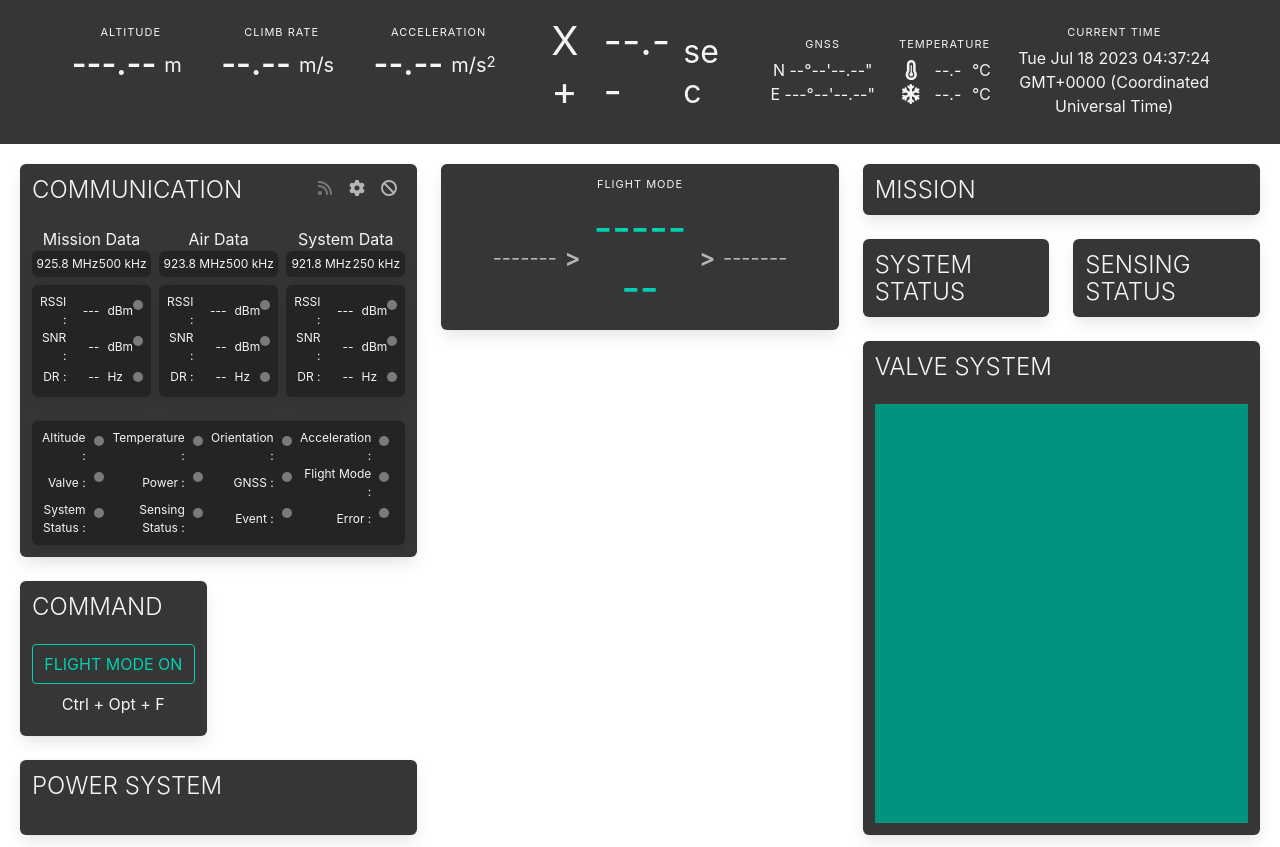
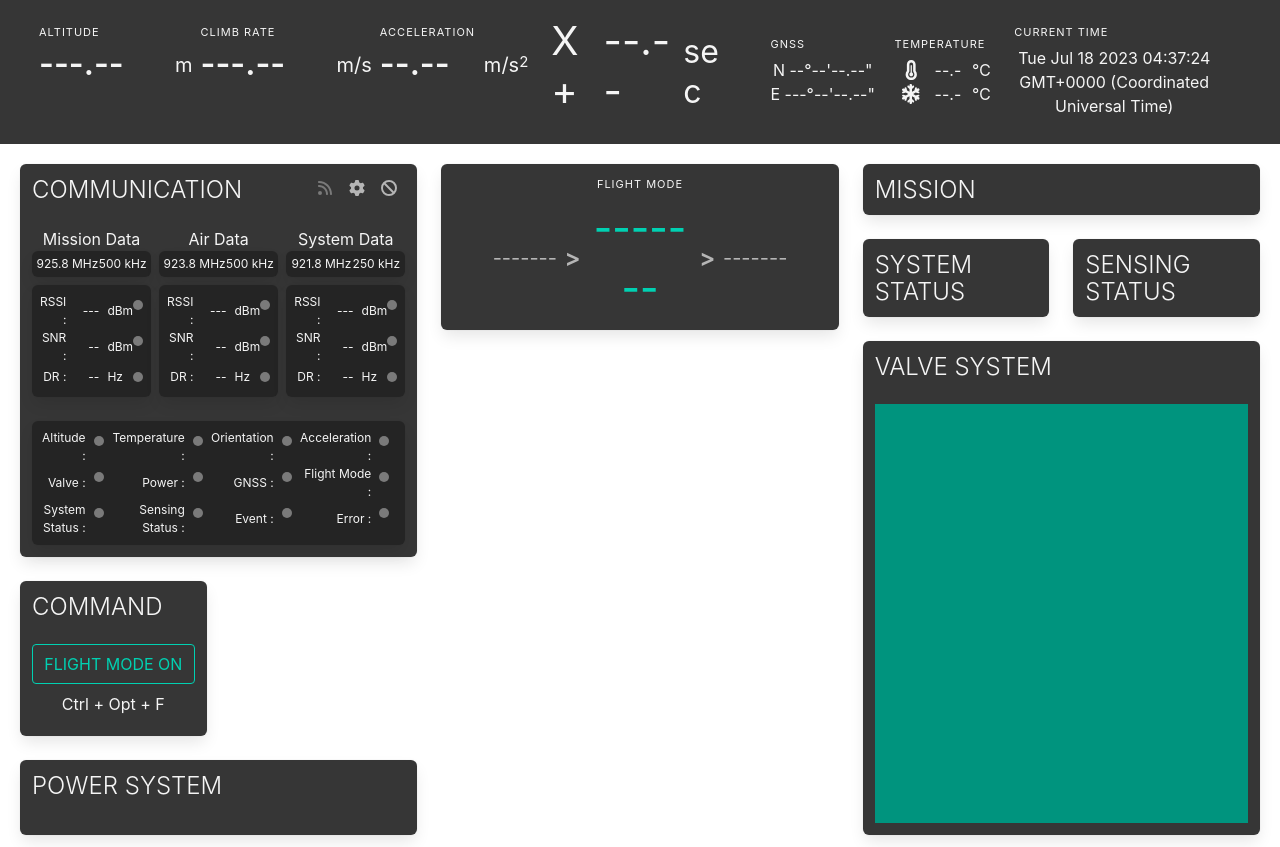
Before and after one commit to tokai-student-rocket-project/GroundStation, a React (Vite) app: page /main in a window 1280 px wide. Built offline with nearby package versions, Linux system fonts and the light colour scheme.

Commit message:
値の表示領域を固定

```diff
--- a/src/features/Main/children/TopLeftPanel.tsx
+++ b/src/features/Main/children/TopLeftPanel.tsx
@@ -13,28 +13,50 @@ export const TopLeftPanel = () => {
     <nav className="level is-justify-content-center">
       <div className="level-item has-text-centered">
         <div>
-          <p className="heading has-text-light">Altitude</p>
-          <div className="is-flex is-align-items-end">
-            <p className="title has-text-light">
+          <p className="heading has-text-light has-text-left">Altitude</p>
+          <table width="100%">
+            <tbody>
+              <tr>
+                <td width="128m">
+                  <p className="title has-text-light has-text-left">
                     {airData.altitude?.toFixed(2) ?? "---.--"}
                   </p>
+                </td>
+                <td style={{ verticalAlign: "bottom" }}>
                   <p className="subtitle has-text-light mx-2 mb-1">m</p>
-          </div>
+                </td>
+              </tr>
+            </tbody>
+          </table>
         </div>
       </div>
       <div className="level-item has-text-centered">
         <div>
-          <p className="heading has-text-light">Climb Rate</p>
-          <div className="is-flex is-align-items-end">
-            <p className="title has-text-light">{"--.--"}</p>
+          <p className="heading has-text-light has-text-left">Climb Rate</p>
+          <table width="100%">
+            <tbody>
+              <tr>
+                <td width="128m">
+                  <p className="title has-text-light has-text-left">
+                    <p className="title has-text-light">{"---.--"}</p>
+                  </p>
+                </td>
+                <td style={{ verticalAlign: "bottom" }}>
                   <p className="subtitle has-text-light mx-2 mb-1">m/s</p>
-          </div>
+                </td>
+              </tr>
+            </tbody>
+          </table>
         </div>
       </div>
       <div className="level-item has-text-centered">
         <div>
-          <p className="heading has-text-light">Acceleration</p>
-          <div className="is-flex is-align-items-end">
+          <p className="heading has-text-light has-text-left">Acceleration</p>
+          <table width="100%">
+            <tbody>
+              <tr>
+                <td width="96m">
+                  <p className="title has-text-light has-text-left">
                     <p className="title has-text-light">
                       {getNorm(
                         airData.accelerationX,
@@ -42,13 +64,19 @@ export const TopLeftPanel = () => {
                         airData.accelerationZ
                       )?.toFixed(2) ?? "--.--"}
                     </p>
+                  </p>
+                </td>
+                <td style={{ verticalAlign: "bottom" }}>
                   <p className="subtitle has-text-light mx-2 mb-1">
                     m/s
                     <span style={{ fontSize: "0.75em", verticalAlign: "top" }}>
                       2
                     </span>
                   </p>
-          </div>
+                </td>
+              </tr>
+            </tbody>
+          </table>
         </div>
       </div>
     </nav>
--- a/src/features/Main/children/TopRightPanel.tsx
+++ b/src/features/Main/children/TopRightPanel.tsx
@@ -37,7 +37,7 @@ export const TopRightPanel = () => {
     <nav className="level is-justify-content-center">
       <div className="level-item has-text-centered">
         <div>
-          <p className="heading has-text-light">GNSS</p>
+          <p className="heading has-text-light has-text-left">GNSS</p>
           <p className="has-text-light">
             {`N ${degToDms(positionData.latitude) ?? "--°--'--.--\""}`}
           </p>
@@ -48,7 +48,7 @@ export const TopRightPanel = () => {
       </div>
       <div className="level-item has-text-centered">
         <div>
-          <p className="heading has-text-light">Temperature</p>
+          <p className="heading has-text-light has-text-left">Temperature</p>
           <table width="100%">
             <tbody>
               <tr>
@@ -89,7 +89,7 @@ export const TopRightPanel = () => {
       </div>
       <div className="level-item has-text-centered">
         <div>
-          <p className="heading has-text-light">Current Time</p>
+          <p className="heading has-text-light has-text-left">Current Time</p>
           <p className="has-text-light" style={{ maxWidth: "200px" }}>
             {now}
           </p>
```
Lines whose indentation alone changed are shown as unchanged.
